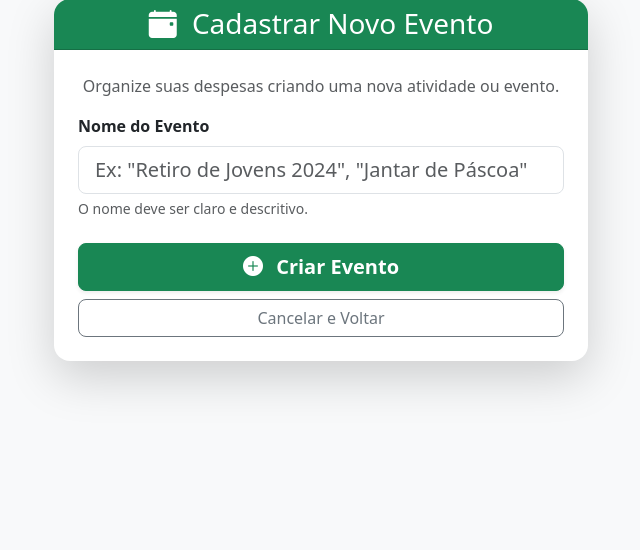
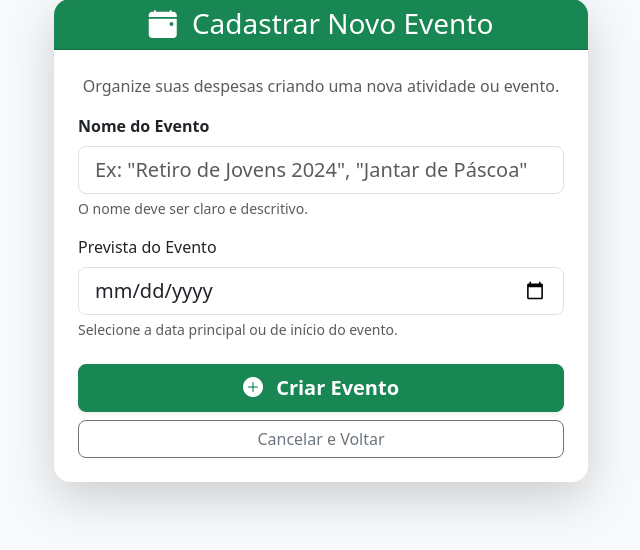
Before and after one commit to AlexandreSantaAnnaSilva/O2Events, a Flask app: page /novo_evento in a window 1280 px wide. Shown: the part 129-679 px from the top of the page, without its empty margins (319-959 px from the left). Run offline with Flask 3, Linux system fonts and the light colour scheme.

Commit message:
feat: Adiciona campo de Data , na hora de cadastra um evento

```diff
--- a/routes.py
+++ b/routes.py
@@ -5,6 +5,7 @@ from models import Evento, NotaFiscal
 from flask import render_template, request, redirect, url_for, flash, send_from_directory
 from werkzeug.utils import secure_filename
 from werkzeug.exceptions import NotFound
+from datetime import date , datetime
 
 
 def allowed_file(filename):
@@ -18,7 +19,8 @@ def homepage():
     """Exibe a lista de eventos e o dashboard de resumo."""
 
     # 1. Busca todos os eventos ( return uma lista de objetos Evento)
-    todos_eventos = Evento.query.all()
+    # ORDENAÇAO = Ordena todos os eventos por data_evento (caso exista) para melhro visualização
+    todos_eventos = Evento.query.order_by(Evento.data_evento.asc(), Evento.id.asc()).all()
 
     eventos_com_resumo =[]
 
@@ -50,14 +52,23 @@ def novo_evento():
     """Exibe o formulário de cadastro de evento e processa a submissão."""
     if request.method == 'POST':
         nome_evento = request.form.get('nome_evento').strip()
+        data_evento_str = request.form.get('data_evento')
+        data_evento_obj = None
 
         if not nome_evento:
             flash('O nome do evento não pode ser vazio.', 'warning')
             return redirect(url_for('novo_evento'))
 
+        if data_evento_str:
+            try:
+                data_evento_obj = datetime.strptime(data_evento_str, '%Y-%m-%d')
+            except ValueError:
+                flash('Formato de data inválido. Use AAAA-MM-DD.', 'danger')
+                return redirect(url_for('novo_evento'))
+
         try:
             # Salvar os dados no banco de dados
-            novo = Evento(nome=nome_evento)
+            novo = Evento(nome=nome_evento , data_evento = data_evento_obj)
             db.session.add(novo)
             db.session.commit()
             flash(f'Evento "{nome_evento}" criado com sucesso!', 'success')
--- a/templates/cadastro_evento.html
+++ b/templates/cadastro_evento.html
@@ -21,6 +21,15 @@
                             <div class="form-text">O nome deve ser claro e descritivo.</div>
                         </div>
 
+                        <div class = "mb-4">
+                            <label for="data_evento" class="form-label fw-bold>Data"> Prevista do Evento </label>
+                            <input type="date"
+                                   class="form-control form-control-lg rounded-3"
+                                   id="data_evento"
+                                   name="data_evento">
+                            <div class="form-text">Selecione a data principal ou de início do evento.</div>
+                        </div>
+
                         <div class="d-grid gap-2 mt-4">
                             <button type="submit" class="btn btn-success btn-lg rounded-3 fw-bold shadow-sm">
                                 <i class="bi bi-plus-circle-fill me-2"></i> Criar Evento
```
Also changed, not shown: models.py (+7 -0 lines), templates/index.html (+18 -1 lines).
